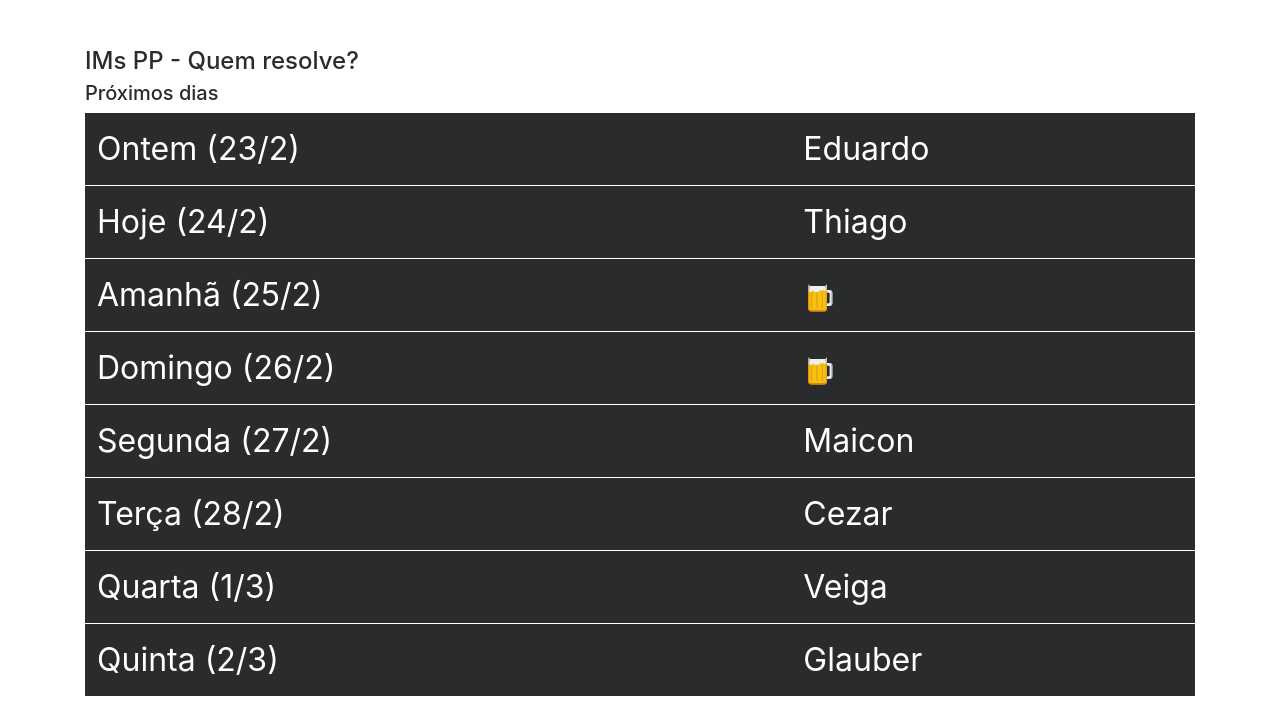
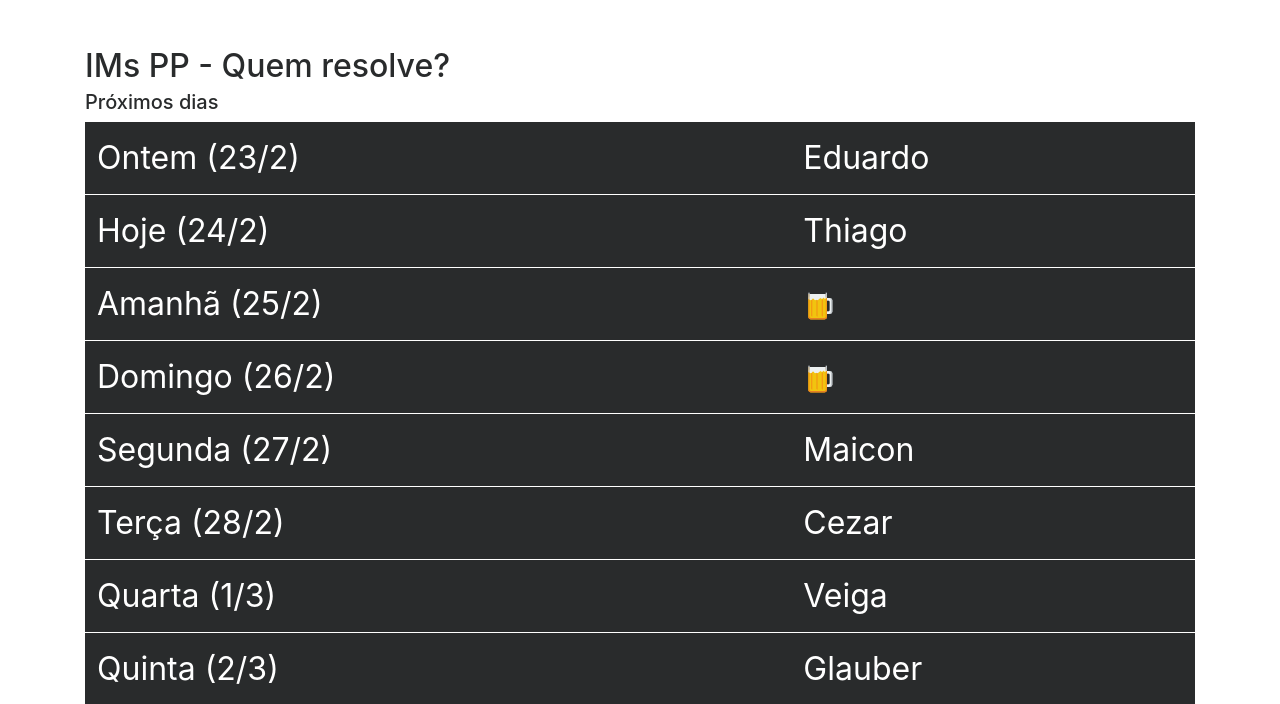
Before and after one commit to thiagotn/im-day, a PHP site: page /index.html in a window 1280 px wide. Shown: the top 704 px of the page. Run offline with PHP 8.4, Linux system fonts and the light colour scheme.

Commit message:
ajuste de layout

```diff
--- a/css/style.css
+++ b/css/style.css
@@ -1,3 +1,7 @@
 body {
     font-size: 2rem;
 }
+
+h4 {
+    font-size: 2rem;
+}
```
